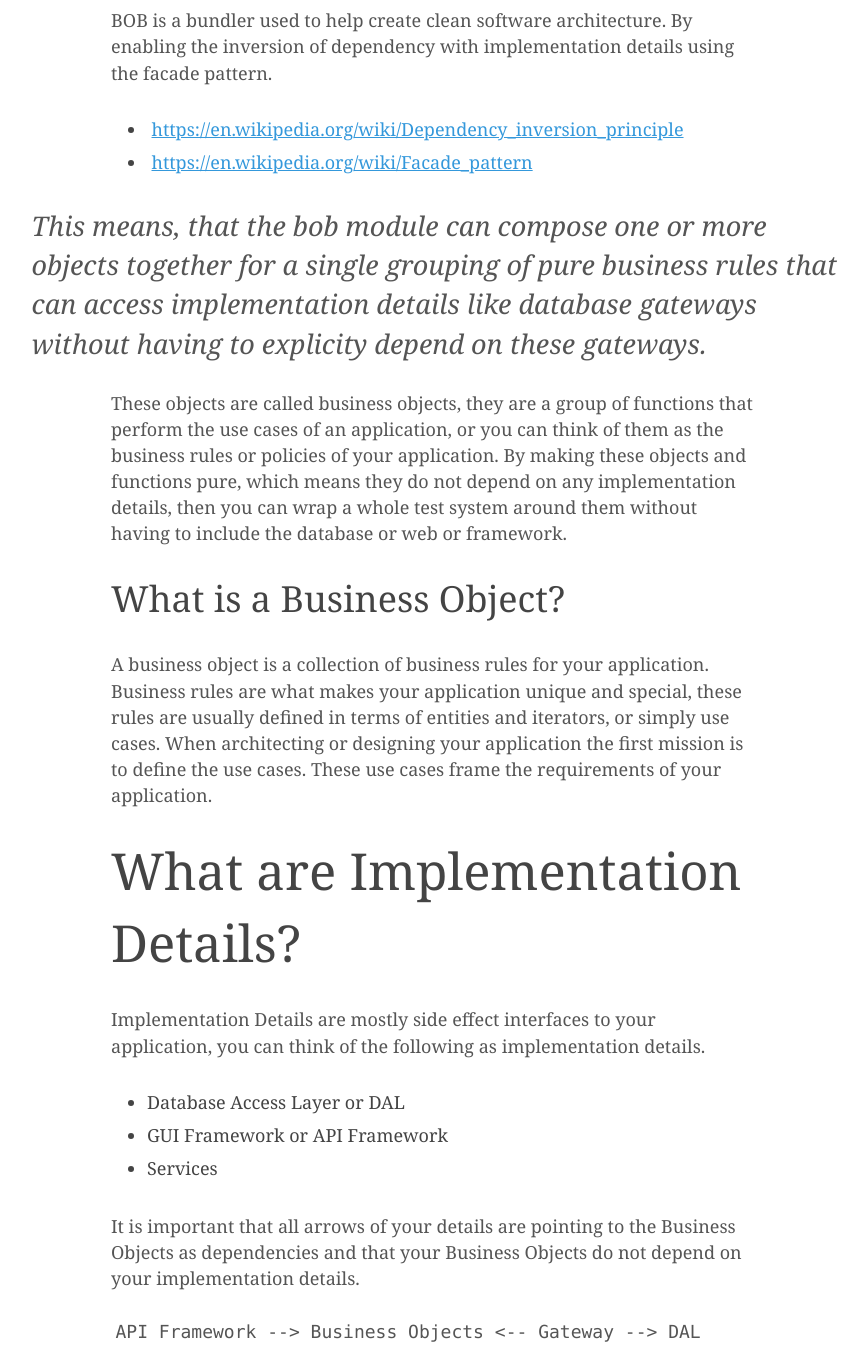
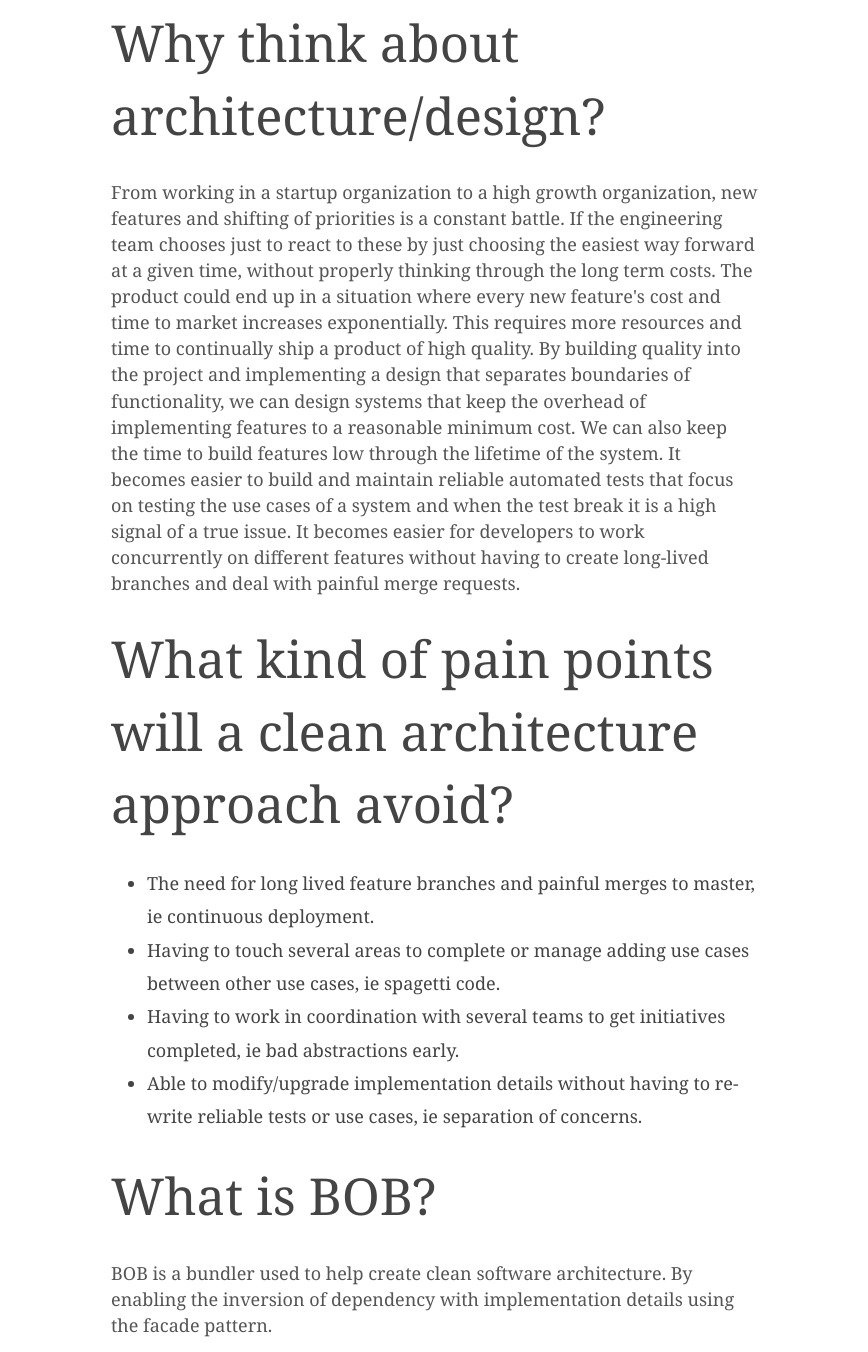
Before and after one commit to twilson63/bob, a website: page docs/index.html in a window 1280 px wide. Shown: the part 1297-2649 px from the top of the page, without its empty margins (205-1073 px from the left). Drawn offline with Linux system fonts and the light colour scheme.

Commit message:
updated readme

```diff
--- a/docs/index.html
+++ b/docs/index.html
@@ -22,6 +22,19 @@
 <h4 id="if-that-effort-is-low-and-stays-low-throughout-the-lifetime-of-the-system-the-design-is-good-">If that effort is <code>low</code>, and stays <code>low</code> throughout the lifetime of the system, the design is good.</h4>
 <h4 id="if-that-effort-is-high-and-stays-high-throughout-the-lifetime-of-the-system-the-design-is-bad-">If that effort is <code>high</code>, and stays <code>high</code> throughout the lifetime of the system, the design is bad.</h4>
 <p><a href="clean-architecture.png">Clean Architecture Concept Diagram</a></p>
+<h2 id="why-think-about-architecture-design-">Why think about architecture/design?</h2>
+<p>From working in a startup organization to a high growth organization, new features and shifting of priorities is
+ a constant battle. If the engineering team chooses just to react to these by just choosing the easiest way forward at a given time, without properly thinking through the long term costs. The product could end up in a situation where every new feature&#39;s cost and time to market increases exponentially. This requires more resources and
+time to continually ship a product of high quality. By building quality into the project and implementing a design that separates boundaries of functionality, we can design systems that keep the overhead of implementing features to a reasonable minimum cost. We can also keep the time to build features low through the lifetime of the system. It becomes easier to build and maintain reliable automated tests that focus on testing the use cases of a
+ system and when the test break it is a high signal of a true issue. It becomes easier for developers to work concurrently on different features without having to create long-lived branches and deal with painful merge requests.</p>
+<h2 id="what-kind-of-pain-points-will-a-clean-architecture-approach-avoid-">What kind of pain points will a clean architecture approach avoid?</h2>
+<ul>
+<li>The need for long lived feature branches and painful merges to master, ie continuous deployment.</li>
+<li>Having to touch several areas to complete or manage adding use cases between other use cases, ie spagetti code.</li>
+<li>Having to work in coordination with several teams to get initiatives completed, ie bad abstractions early.</li>
+<li>Able to modify/upgrade implementation details without having to re-write reliable tests or use cases, ie separation of concerns.</li>
+</ul>
+<h2 id="what-is-bob-">What is BOB?</h2>
 <p>BOB is a bundler used to help create clean software architecture. By enabling the inversion of dependency with implementation details using the facade pattern. </p>
 <ul>
 <li><a href="https://en.wikipedia.org/wiki/Dependency_inversion_principle">https://en.wikipedia.org/wiki/Dependency_inversion_principle</a></li>
```
Also changed, not shown: README.md.
